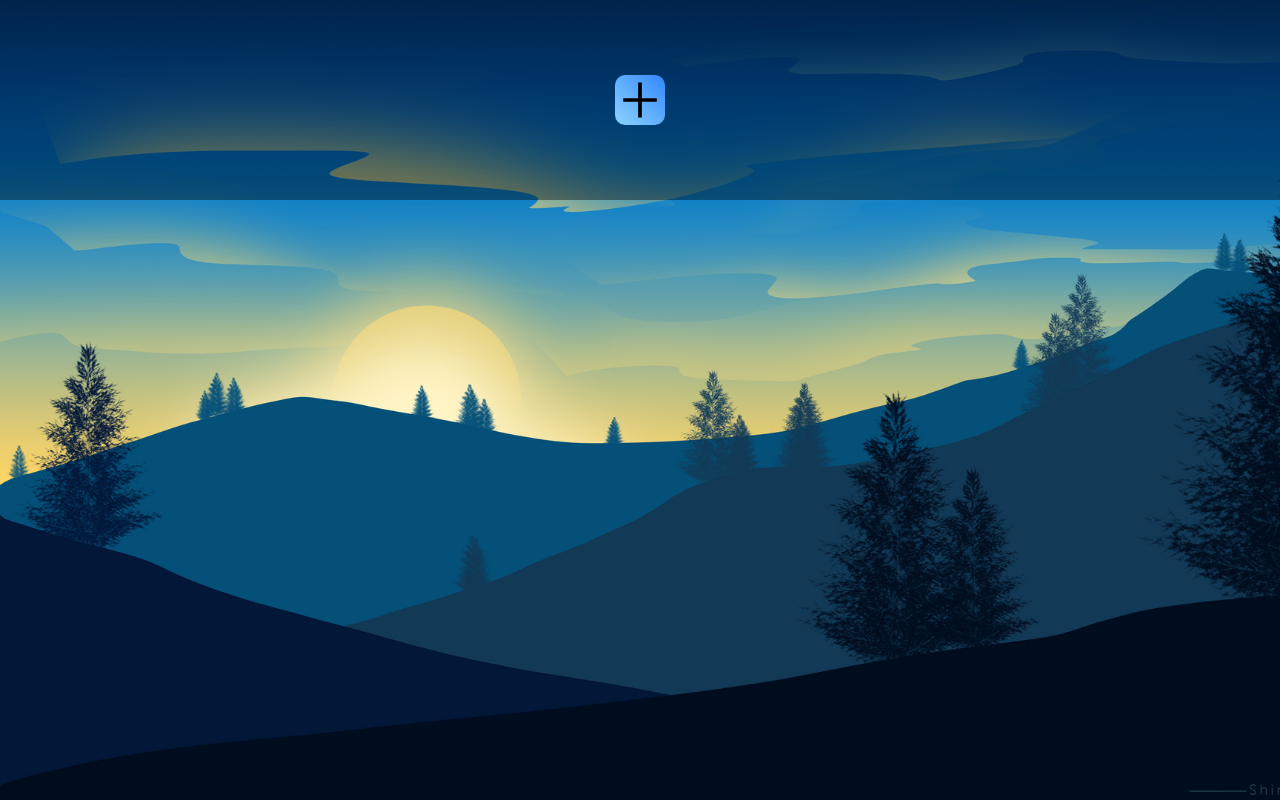
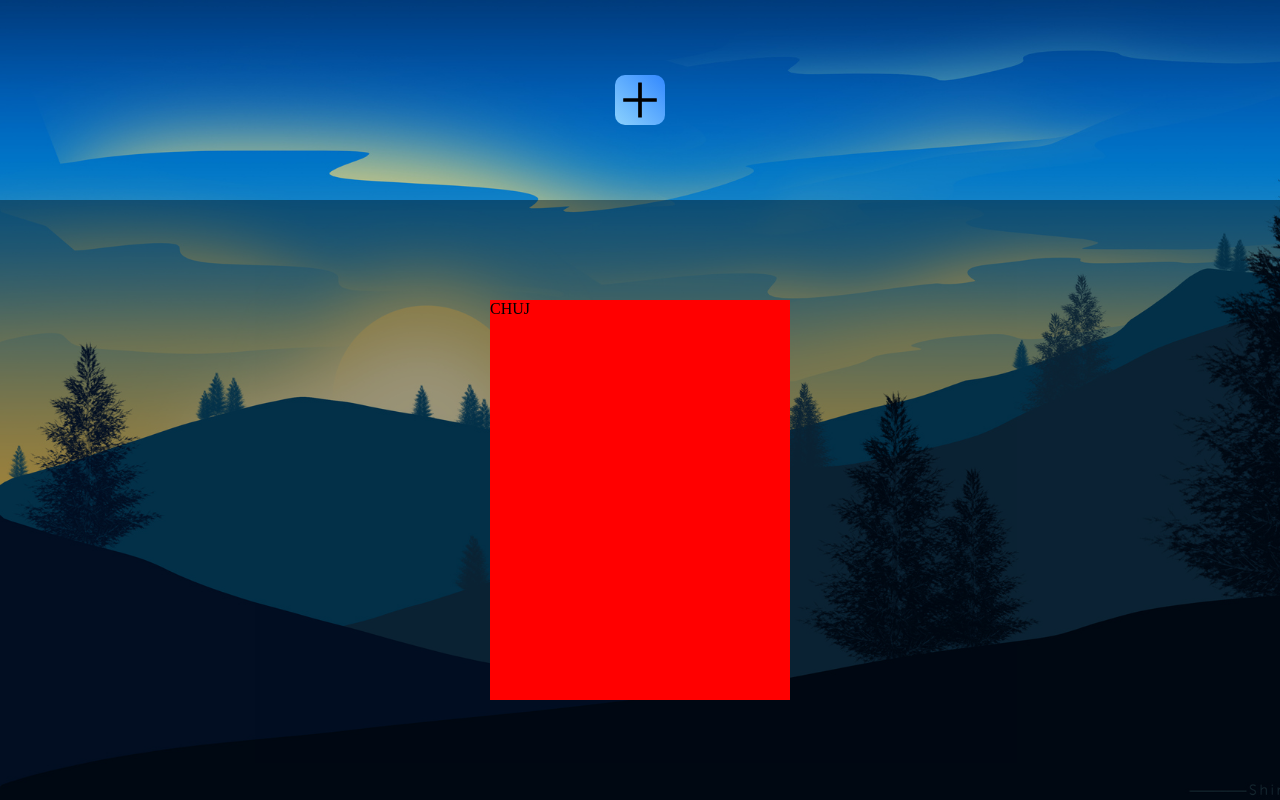
Before and after one commit to Ljonel/weather-app, a React (Create React App) app: page / in a window 1280 px wide. Built offline with nearby package versions, Linux system fonts and the light colour scheme; the HTML template or start-up script is replaced by a standard one.

Commit message:
fetch weather from api

```diff
--- a/src/App.tsx
+++ b/src/App.tsx
@@ -1,12 +1,18 @@
-import React from "react";
+import React, { useState } from "react";
 import "./App.css";
 import AddInput from "./components/AddInput";
-function App() {
+import Weathers from "./components/Weathers";
+import { WeatherData } from "./interfaces/types";
+
+const App = () => {
+  const [weather, setWeather] = useState<WeatherData>();
+
   return (
     <div className="App">
-      <AddInput />
+      <AddInput setWeather={setWeather} />
+      <Weathers weather={weather} />
     </div>
   );
-}
+};
 
 export default App;
--- a/src/components/AddInput.tsx
+++ b/src/components/AddInput.tsx
@@ -1,22 +1,40 @@
-import React, { useState } from "react";
+import React, { SyntheticEvent, useState } from "react";
 import { AiOutlinePlus } from "react-icons/ai";
 import "../styles/AddInput.css";
-const AddInput = () => {
+
+const AddInput = ({ setWeather }: any) => {
   const [isInputActive, setIsInputActive] = useState(false);
-  const [city, setCity] = useState("");
+  const [city, setCity] = useState<string>("");
 
-  const handleAddWeather = () => {
-    if (city) {
-      console.log(city);
+  const getWeather = async (c: string) => {
+    try {
+      const response = await fetch(`https://api.openweathermap.org/data/2.5/weather?q=${c}&appid=${process.env.REACT_APP_API_KEY}`);
+      const res = await response.json();
+      if (!response.ok) {
+        throw new Error(res.message);
+      }
+      setWeather(res);
+      return res;
+    } catch (e) {
+      console.log(e);
     }
   };
+
+  const handleAddWeather = (e: SyntheticEvent) => {
+    e.preventDefault();
+    if (city) {
+      getWeather(city);
+      setCity("");
+    }
+  };
+
   return (
     <div className="input-header">
-      <div className={isInputActive ? "input-wrapper input-active" : "input-wrapper"}>
+      <div className={isInputActive ? `input-wrapper input-active ` : "input-wrapper"}>
         <AiOutlinePlus onClick={() => setIsInputActive((prev) => !prev)} className="input-icon" />
         <div className="input-search">
-          <form onSubmit={(e) => e.preventDefault()}>
-            <input required type="text" placeholder="City" onChange={(e) => setCity(e.target.value)} />
+          <form>
+            <input required type="text" value={city} placeholder="City" onChange={(e) => setCity(e.target.value)} />
             <button type="submit" onClick={handleAddWeather}>
               Add
             </button>
--- /dev/null
+++ b/src/components/Weathers.tsx
@@ -0,0 +1,11 @@
+import React from "react";
+import "../styles/Weathers.css";
+function Weathers({ weather }: any) {
+  return (
+    <div className="card-wrapper">
+      <div className="card">CHUJ</div>
+    </div>
+  );
+}
+
+export default Weathers;
--- a/src/index.css
+++ b/src/index.css
@@ -3,7 +3,7 @@ body {
   margin: 0;
   box-sizing: border-box;
   background-image: url("../public/background.jpeg");
-background-repeat: no-repeat;
-background-attachment: fixed;
-background-size: cover;
+  background-repeat: no-repeat;
+  background-attachment: fixed;
+  background-size: cover;
 }
--- /dev/null
+++ b/src/interfaces/types.tsx
@@ -0,0 +1,44 @@
+export interface WeatherData {
+  coord: {
+    lon: number;
+    lat: number;
+  };
+  weather: [
+    {
+      id: number;
+      main: string;
+      description: string;
+      icon: string;
+    }
+  ];
+  base: string;
+  main: {
+    temp: number;
+    feels_like: number;
+    temp_min: number;
+    temp_max: number;
+    pressure: number;
+    humidity: number;
+  };
+  visibility: number;
+  wind: {
+    speed: number;
+    deg: number;
+  };
+  clouds: {
+    all: number;
+  };
+  dt: number;
+  sys: {
+    type: number;
+    id: number;
+    message: number;
+    country: string;
+    sunrise: number;
+    sunset: number;
+  };
+  timezone: number;
+  id: number;
+  name: string;
+  cod: number;
+}
--- a/src/styles/AddInput.css
+++ b/src/styles/AddInput.css
@@ -1,7 +1,6 @@
 .input-header {
   width: 100vw;
   height: 200px;
-  background-color: rgba(0, 0, 0, 0.4);
   display: flex;
   justify-content: center;
   align-items: center;
@@ -83,5 +82,3 @@ input:focus::placeholder {
   transition: 0.5s;
   transform: translateX(-100%);
 }
-.input-wrapper.input-active .input-search {
-}
--- /dev/null
+++ b/src/styles/Weathers.css
@@ -0,0 +1,15 @@
+.card-wrapper {
+  background: rgba(0, 0, 0, 0.4);
+  width: 100vw;
+  min-height: 400px;
+  height: calc(100vh - 200px);
+  display: flex;
+  align-items: center;
+  justify-content: center;
+}
+
+.card {
+  width: 300px;
+  height: 400px;
+  background: red;
+}
```
Also changed, not shown: 1 other file (tests, documents, lock files or other folders).
